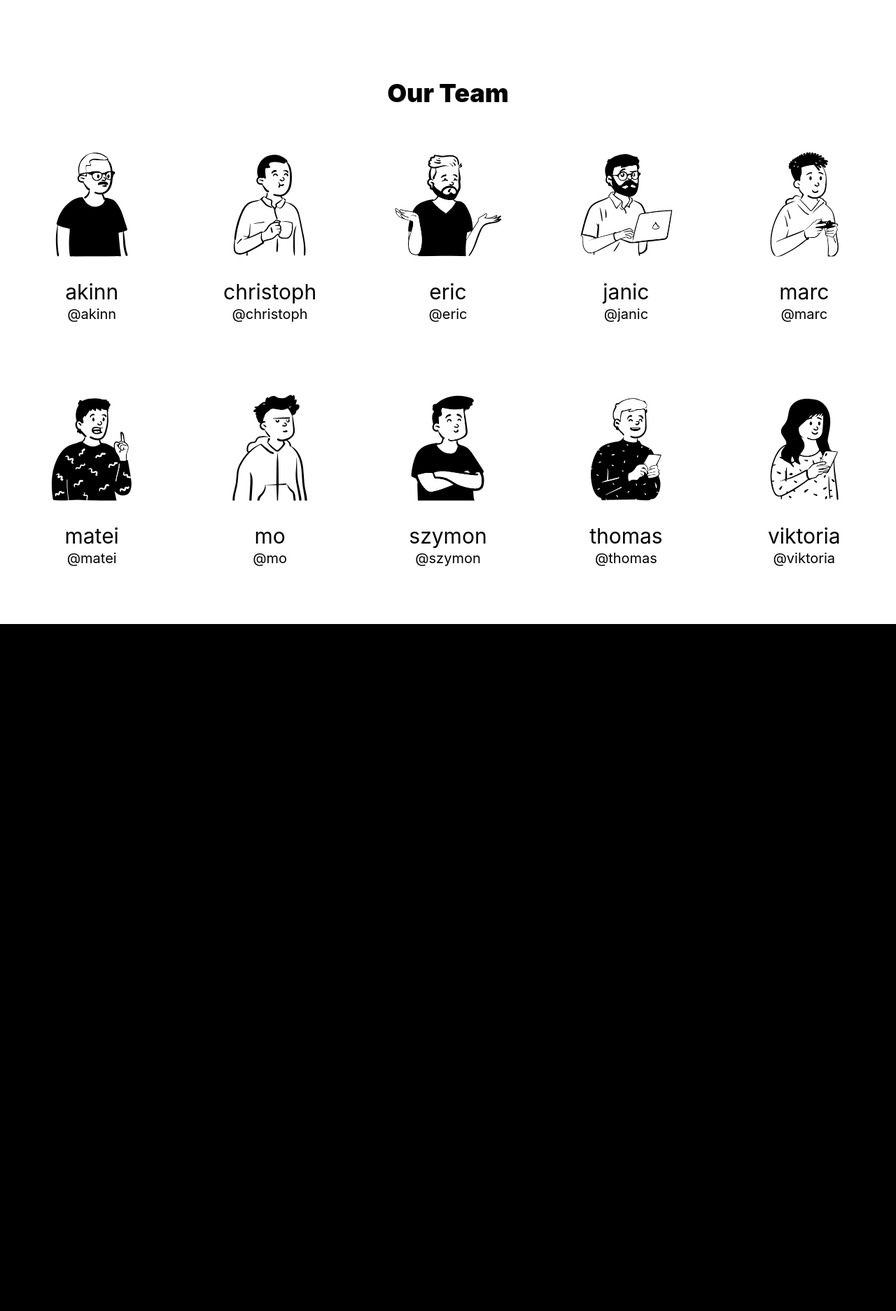
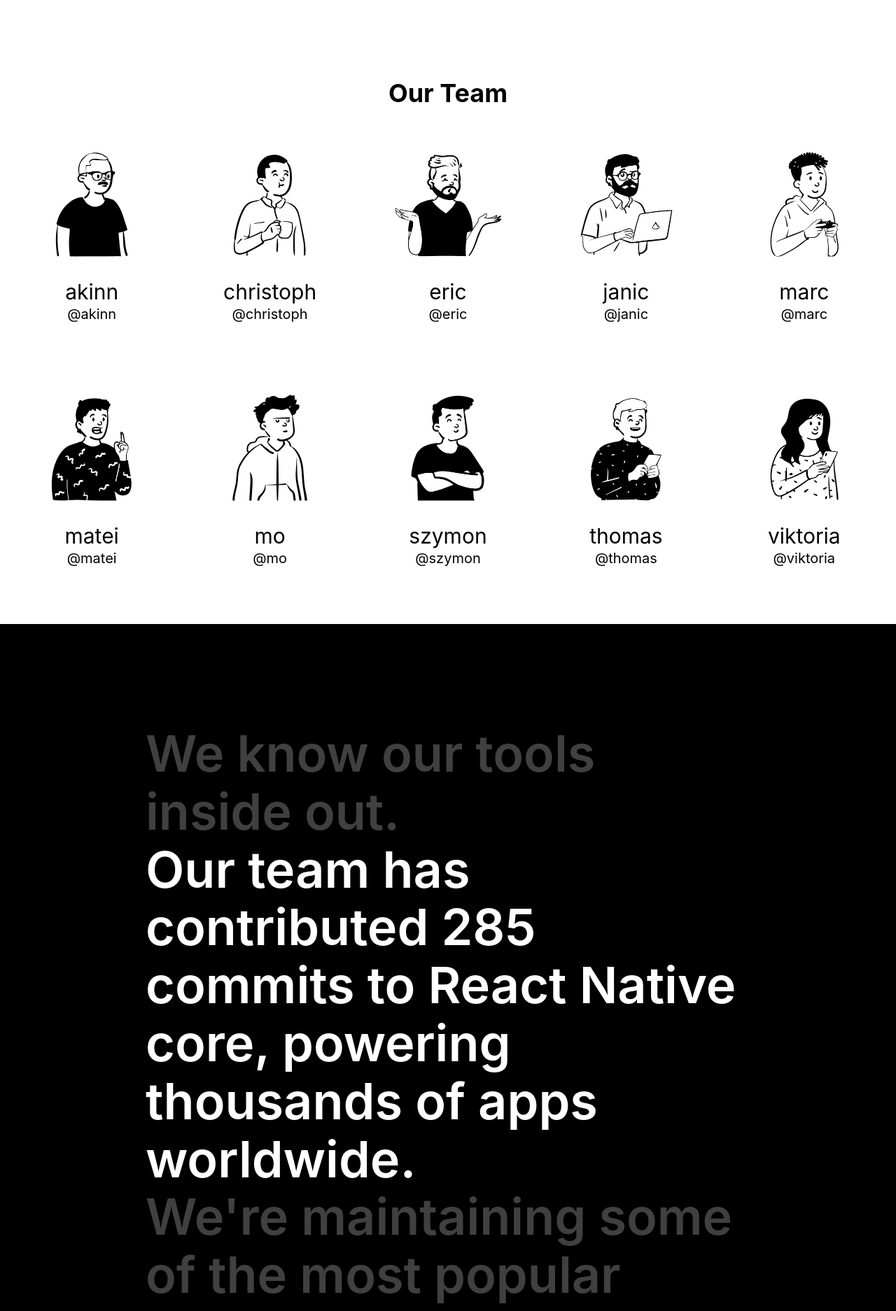
Before and after one commit to beyourahi/software-agency-website, a Next.js app: page / in a window 1280 px wide. Shown: the part 1014-2888 px from the top of the page at 70% size. Before the commit the page ends 1906 px from the top, so only its background shows below. Built offline with nearby package versions, Linux system fonts and the light colour scheme.

Commit message:
component: skills completed

```diff
--- a/components/aboutus.tsx
+++ b/components/aboutus.tsx
@@ -12,7 +12,7 @@
 
     {/* Our Team */}
     <div className="tw-container tw-mx-auto tw-px-11 tw-mt-28 tw-text-center">
-      <h2 className="tw-font-black">Our Team</h2>
+      <h2 className="tw-font-bold">Our Team</h2>
       <div className="tw-mt-10 tw-grid tw-grid-cols-2 tw-gap-6 md:tw-grid-cols-3 lg:tw-grid-cols-4 xl:tw-grid-cols-5 lg:tw-gap-20">
         {members.map(member => (
           <Member id={member.id} name={member.name} socialId={member.socialId} link={member.link} key={member.id} />
--- a/components/member.tsx
+++ b/components/member.tsx
@@ -1,8 +1,7 @@
 import Image from "next/image"
 import { Member as MemberProps } from "@/types/member_types"
 
-export const Member: React.FC<MemberProps> = ({ id, name, socialId, link }) => {
-  return (
+export const Member: React.FC<MemberProps> = ({ id, name, socialId, link }) => (
   <div>
     <Image src={`/assets/team/margelo_faces_${id}.svg`} alt={name} width={1366} height={1555} />
 
@@ -13,4 +12,3 @@
     </div>
   </div>
 )
-}
--- /dev/null
+++ b/components/skills.tsx
@@ -0,0 +1,7 @@
+export const Skills: React.FC = () => (
+  <div className="tw-text-white tw-min-h-screen tw-max-w-5xl tw-mx-auto tw-px-10 lg:tw-px-20 tw-py-24 md:tw-py-28 lg:tw-py-36 tw-flex tw-flex-col tw-justify-center tw-items-center tw-text-4xl md:tw-text-6xl lg:tw-text-7xl tw-font-semibold tw-leading-snug tw-leading-tight">
+    <span className="tw-text-neutral-700 tw-leading-[1.15]">We know our tools inside out.</span>
+    <span className="tw-leading-[1.15]"> Our team has contributed 285 commits to React Native core, powering thousands of apps worldwide.</span>
+    <span className="tw-text-neutral-700 tw-leading-[1.15]">We're maintaining some of the most popular open-source projects, with over 28 million downloads.</span>
+  </div>
+)
--- a/pages/index.tsx
+++ b/pages/index.tsx
@@ -1,11 +1,11 @@
 import { Aboutus } from '@/components/aboutus'
 import { Masthead } from '@/components/masthead'
+import { Skills } from '@/components/skills'
 import { Members } from '@/types/member_types'
 import type { NextPage } from 'next'
 import Head from 'next/head'
 
-const Home: NextPage<Members> = ({ members }) => {
-  return (
+const Home: NextPage<Members> = ({ members }) => (
   <div>
     <Head>
       <title>Margelo | Homepage</title>
@@ -14,9 +14,9 @@
 
     <Masthead />
     <Aboutus members={members} />
+    <Skills />
   </div >
 )
-}
 
 export default Home
 
```
Lines whose indentation alone changed are shown as unchanged.
